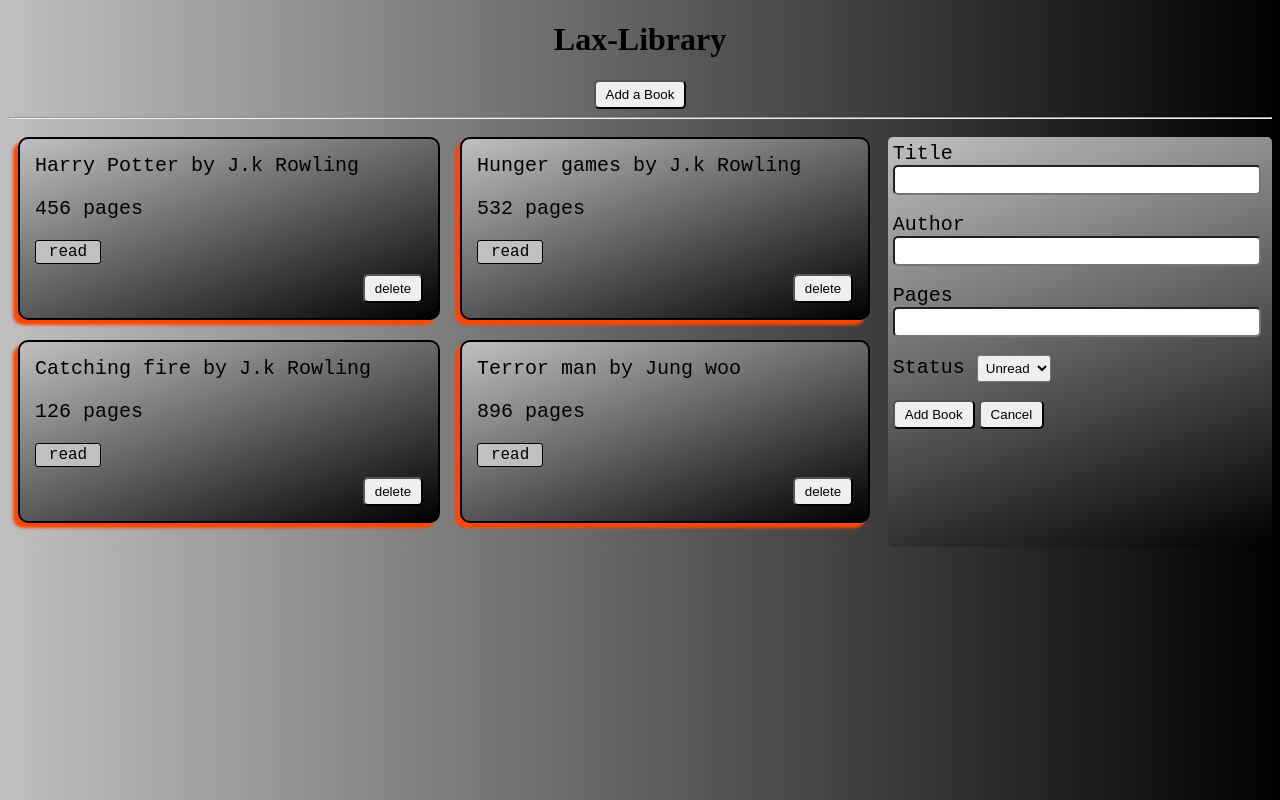
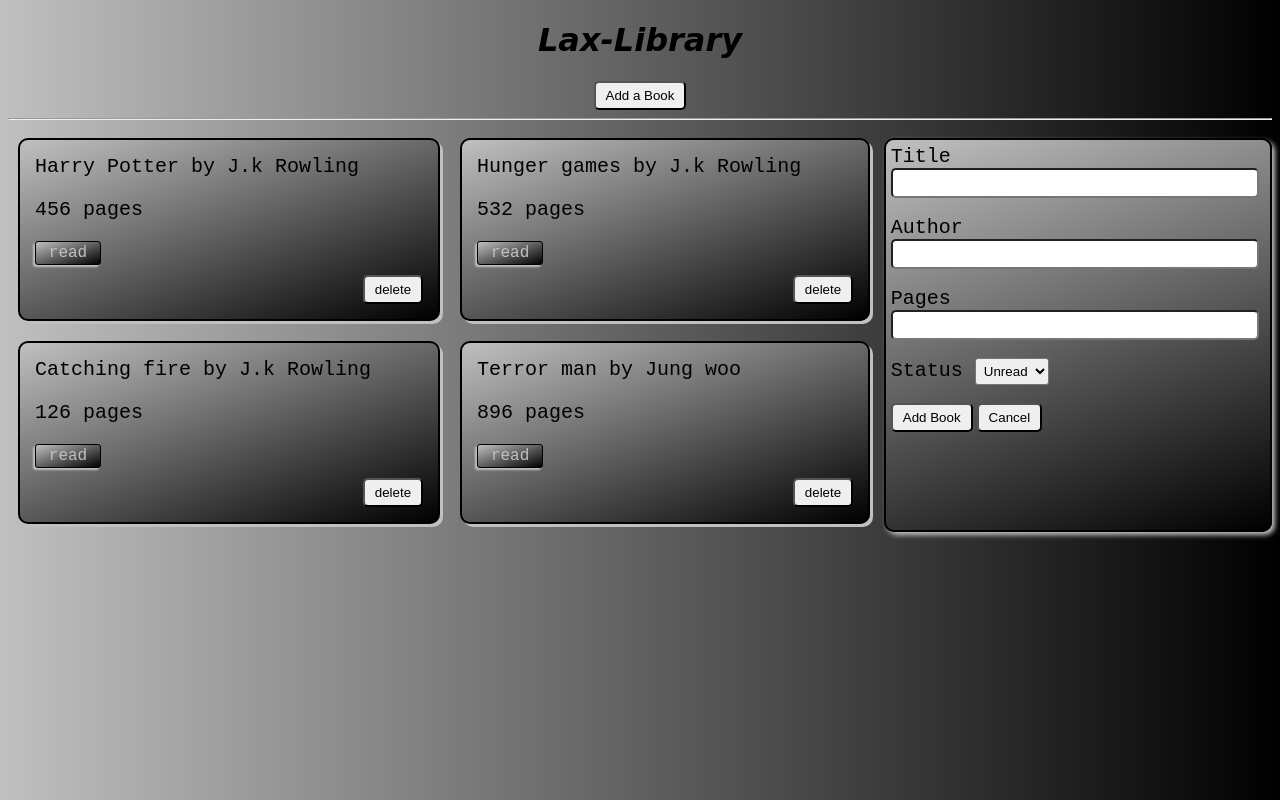
Before and after one commit to WilliDLax/library, a plain HTML site: page index.html in a window 1280 px wide. Both pictures are taken after a click on the button "Add a Book". Drawn offline with Linux system fonts and the light colour scheme.

Commit message:
added more css

```diff
--- a/style.css
+++ b/style.css
@@ -4,6 +4,8 @@ body{
 
 .top{
     text-align: center;
+    font-family: cursive;
+    font-style: italic;
 }
 
 #library{
@@ -16,12 +18,17 @@ body{
 #book-form{
     display: none;
     width: 30%;
-    height: 400px;
+    height: 380px;
     margin-top: 10px;
     float: right;
-    border-radius: 5px;
+    border: solid 2px black;
+    border-radius: 10px;
     padding: 5px 0 5px 5px;
     background-image: linear-gradient(160deg, silver, black);
+    box-shadow: 3px 3px 5px silver;
+}
+#book-form:hover{
+    border-color: silver;
 }
 
 label{
@@ -43,12 +50,18 @@ button{
     padding: 5px 10px;
     border-radius: 5px;
 }
+button:hover{
+    transform: scale(1.05);
+    background-color: silver;
+}
 
 .delete-button{
     float: right;
 }
 .delete-button:hover{
-    background-color: orangered;
+    background-color: black;
+    color: silver;
+    transform: scale(0.9);
 }
 
 .card{
@@ -60,7 +73,7 @@ button{
     border-radius: 10px;
     font-size: 20px;
     font-family: monospace;
-    box-shadow: -5px 5px 3px orangered;
+    box-shadow: 3px 3px silver;
 }
 
 .card:hover{
@@ -68,7 +81,9 @@ button{
 }
 
 .status-bar{
-    background-color: silver;
+    background-image: linear-gradient(160deg, silver, black);
+    color: silver;
+    box-shadow: -2px 2px 2px silver;
     font-size: 16px;
     width: 60px;
     text-align: center;
@@ -79,5 +94,7 @@ button{
     cursor: default;
 }
 .status-bar:hover{
-    box-shadow: -2px -2px 2px black;
+    box-shadow: -2px 2px 2px black;
+    background-color: silver;
+    color: black;
 }
```
